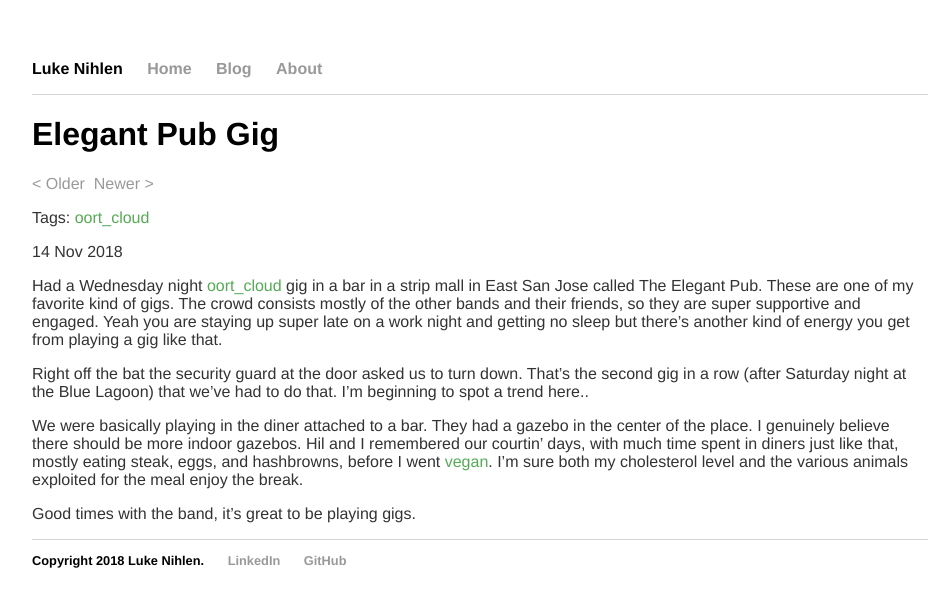
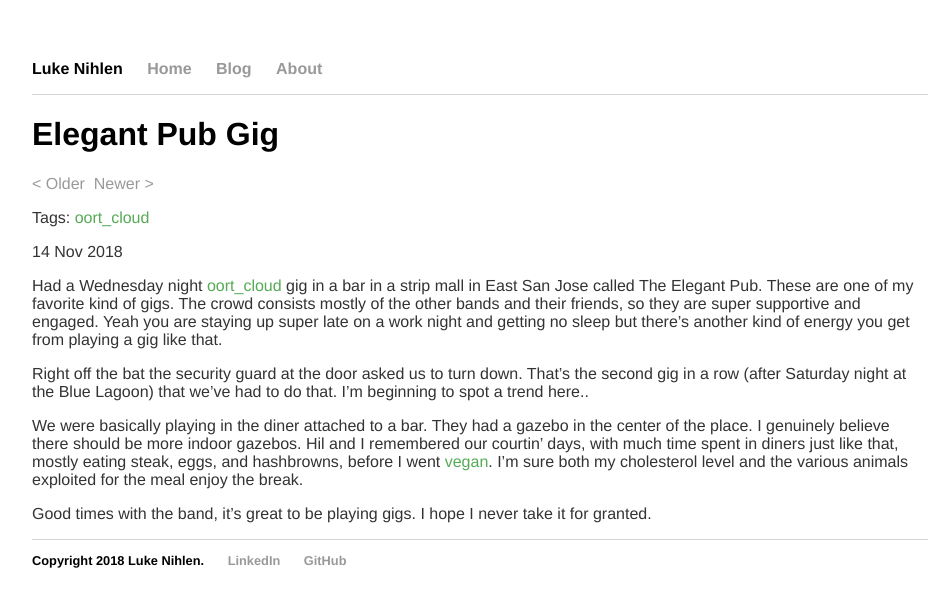
Before and after one commit to lnihlen/lnihlen.github.io, a Jekyll site: the page built from _posts/2018-11-14-elegant-pub-gig.md, in a window 1280 px wide. Shown: the top 607 px of the page, without its empty margins (160-1105 px from the left). Built offline with Jekyll 4.4.1, drawn with Linux system fonts in a browser that asks for light colours.

Commit message:
amend post

```diff
--- a/_posts/2018-11-14-elegant-pub-gig.md
+++ b/_posts/2018-11-14-elegant-pub-gig.md
@@ -23,4 +23,5 @@ just like that, mostly eating steak, eggs, and hashbrowns, before I went
 {% include tag_link.html tag="vegan" %}. I'm sure both my cholesterol level and
 the various animals exploited for the meal enjoy the break.
 
-Good times with the band, it's great to be playing gigs.
+Good times with the band, it's great to be playing gigs. I hope I never take
+it for granted.
```
